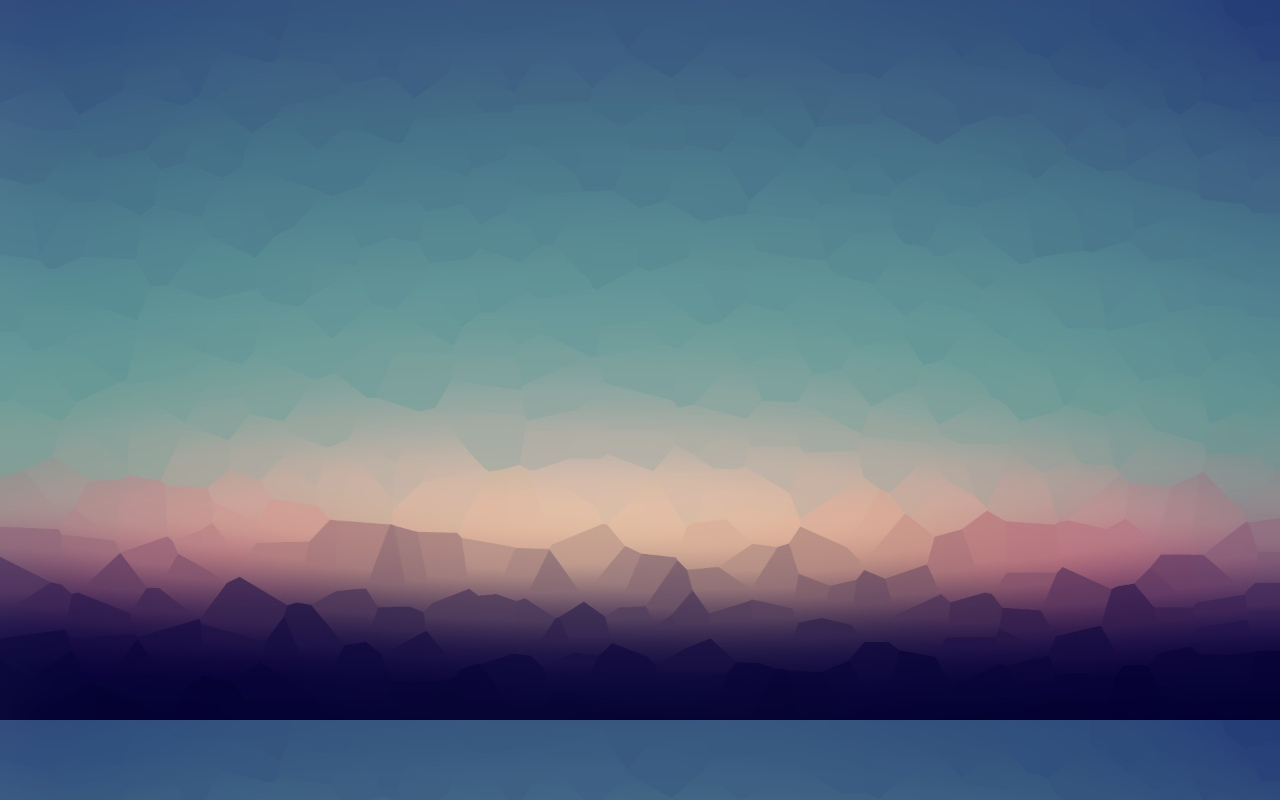
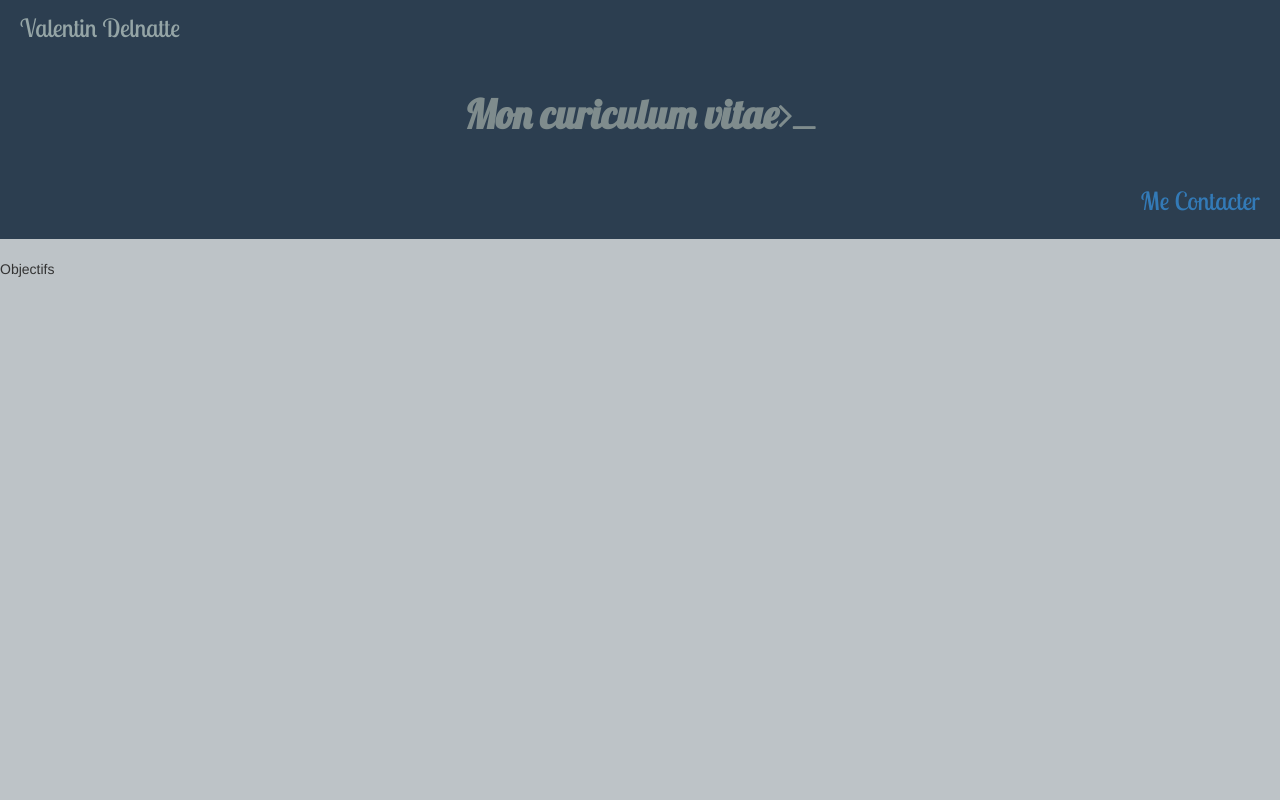
Before and after one commit to VDelnatte/MonCVSite, a plain HTML site: page index.html in a window 1280 px wide. Drawn offline with nearby package versions, Linux system fonts and the light colour scheme; files that its build step writes are made by us from their sources; files whose address does not match are found by name.

Commit message:
Site refait à neuf
Prise d'une nouvelle direction. ajout de class ainsi que de div.

```diff
--- a/index.html
+++ b/index.html
@@ -1,16 +1,17 @@
 <!DOCTYPE html>
 <html lang="en">
   <head>
+   <title>Mon CV Site</title>
     <meta charset="utf-8">
     <meta http-equiv="X-UA-Compatible" content="IE=edge">
     <meta name="viewport" content="width=device-width, initial-scale=1">
     <!-- The above 3 meta tags *must* come first in the head; any other head content must come *after* these tags -->
-    <title>Mon CV Site</title>
 
     <!-- Bootstrap -->
     <link href="css/bootstrap.min.css" rel="stylesheet">
     <link href="style.css" rel="stylesheet" type="text/css">
     <link rel="stylesheet" href="path/to/font-awesome/css/font-awesome.min.css">
+    <link href='https://fonts.googleapis.com/css?family=Open+Sans:400,300,700|Lobster|Lobster+Two:400,700' rel='stylesheet' type='text/css'>
 
 
     <!-- HTML5 shim and Respond.js for IE8 support of HTML5 elements and media queries -->
@@ -21,8 +22,13 @@
     <![endif]-->
   </head>
   <body>
+      <div id="my-header">
+           <p class="name">Valentin Delnatte</p>
+           <p class="title"><strong>Mon curiculum vitae<i class="fa fa-terminal"></i></strong></p>
+           <p class="email"><a href="v.delnatte1@gmail.com">Me Contacter</a></p>
+      </div>
 
-
+    <p>Objectifs</p>
 
 
     <!-- jQuery (necessary for Bootstrap's JavaScript plugins) -->
--- a/style.css
+++ b/style.css
@@ -1,7 +1,41 @@
 body {
-    background-image: url(sample/background.jpg);
+    background-color: #bdc3c7;
+}
+
+#my-header {
+    background-color: #2c3e50;
     background-size: cover;
-    height: 100%;
-    max-height:100%;
-    overflow: auto;
+    margin: -20px -20px +20px -20px;
 }
+
+.name {
+    font-family: 'Lobster Two', cursive;
+    color: #95a5a6;
+    padding: 30px 0px 0px 40px;
+    text-align: left;
+    font-size: 25px;
+}
+
+
+.title {
+    font-family: 'Lobster', cursive;
+    color: #7f8c8d;
+    font-size: 40px;
+    text-align: center;
+    margin-top: 40px;
+    margin-bottom: 40px;
+}
+
+
+.email {
+    font-family: 'Lobster Two', cursive;
+    color: #95a5a6;
+    text-align: right;
+    font-size: 25px;
+    padding: 0px 40px 20px 0px;
+}
+
+#fa fa-terminal {
+    font-size: 40px;
+    color: #95a5a6;
+}
```
